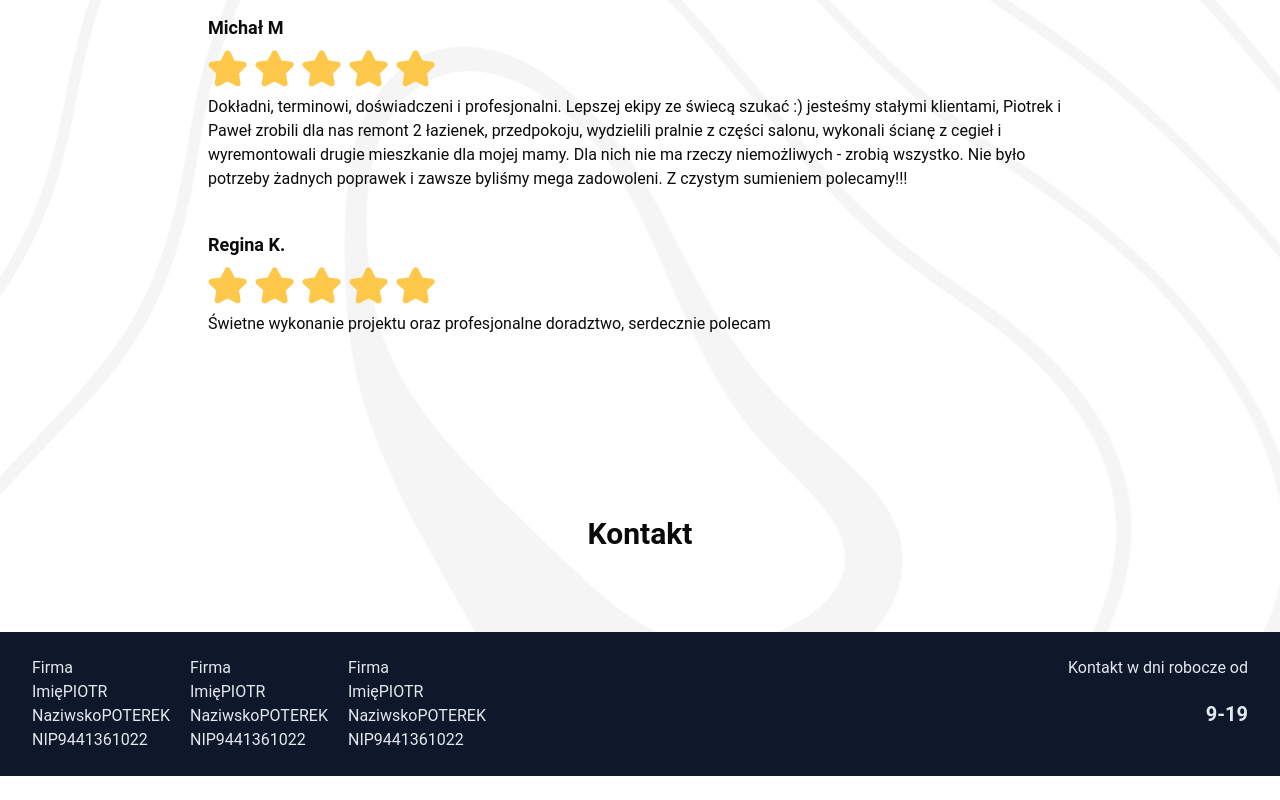
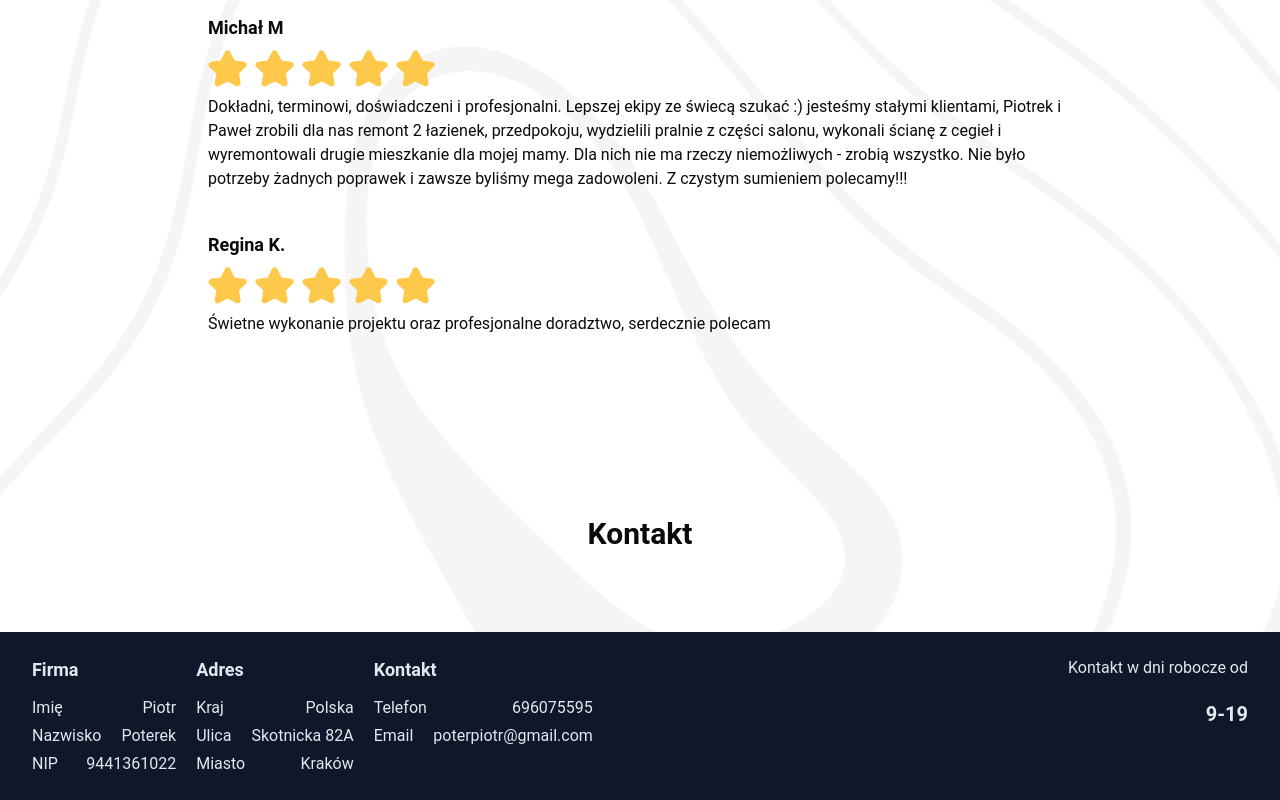
Before and after one commit to PeterPoterek/tww-ts, a React (Vite) app in the folder client/: page / in a window 1280 px wide. Shown: the part 2987-3787 px from the top of the page. Before the commit the page ends 3763 px from the top, so only its background shows below. Built offline with nearby package versions, Linux system fonts and the light colour scheme.

Commit message:
footer jsx

```diff
--- a/client/src/pages/footer/Footer.tsx
+++ b/client/src/pages/footer/Footer.tsx
@@ -1,62 +1,44 @@
+import FooterDataContainer from "./FooterDataContainer";
+
 const Footer = () => {
+  const footerData = [
+    {
+      title: "Firma",
+      items: [
+        { name: "Imię", details: "Piotr" },
+        { name: "Nazwisko", details: "Poterek" },
+        { name: "NIP", details: "9441361022" },
+      ],
+    },
+    {
+      title: "Adres",
+      items: [
+        { name: "Kraj", details: "Polska" },
+        { name: "Ulica", details: "Skotnicka 82A" },
+        { name: "Miasto", details: "Kraków" },
+      ],
+    },
+    {
+      title: "Kontakt",
+      items: [
+        { name: "Telefon", details: "696075595" },
+        { name: "Email", details: "poterpiotr@gmail.com" },
+      ],
+    },
+  ];
+
   return (
     <div className="bg-slate-900 text-slate-200">
       <div className="max-w-[1264px] flex justify-between p-6 m-auto">
         <div>
           <div className="flex gap-5">
-            <div>
-              <h4>Firma</h4>
-              <div>
-                <span>Imię</span>
-                <span>PIOTR</span>
-              </div>
-
-              <div>
-                <span>Naziwsko</span>
-                <span>POTEREK</span>
-              </div>
-
-              <div>
-                <span>NIP</span>
-                <span>9441361022</span>
-              </div>
-            </div>
-
-            <div>
-              <h4>Firma</h4>
-              <div>
-                <span>Imię</span>
-                <span>PIOTR</span>
-              </div>
-
-              <div>
-                <span>Naziwsko</span>
-                <span>POTEREK</span>
-              </div>
-
-              <div>
-                <span>NIP</span>
-                <span>9441361022</span>
-              </div>
-            </div>
-
-            <div>
-              <h4>Firma</h4>
-              <div>
-                <span>Imię</span>
-                <span>PIOTR</span>
-              </div>
-
-              <div>
-                <span>Naziwsko</span>
-                <span>POTEREK</span>
-              </div>
-
-              <div>
-                <span>NIP</span>
-                <span>9441361022</span>
-              </div>
-            </div>
+            {footerData.map((section, index) => (
+              <FooterDataContainer
+                key={index}
+                title={section.title}
+                items={section.items}
+              />
+            ))}
           </div>
         </div>
 
--- a/client/src/pages/footer/FooterDataContainer.tsx
+++ b/client/src/pages/footer/FooterDataContainer.tsx
@@ -5,10 +5,10 @@ interface FooterProps {
 
 const FooterDataContainer = ({ title, items }: FooterProps) => {
   return (
-    <div>
-      <h4>{title}</h4>
+    <div className="flex flex-col gap-1">
+      <h4 className="font-bold text-lg mb-2">{title}</h4>
       {items.map((item, index) => (
-        <div key={index}>
+        <div key={index} className="flex gap-5 justify-between">
           <span>{item.name}</span>
           <span>{item.details}</span>
         </div>
```
